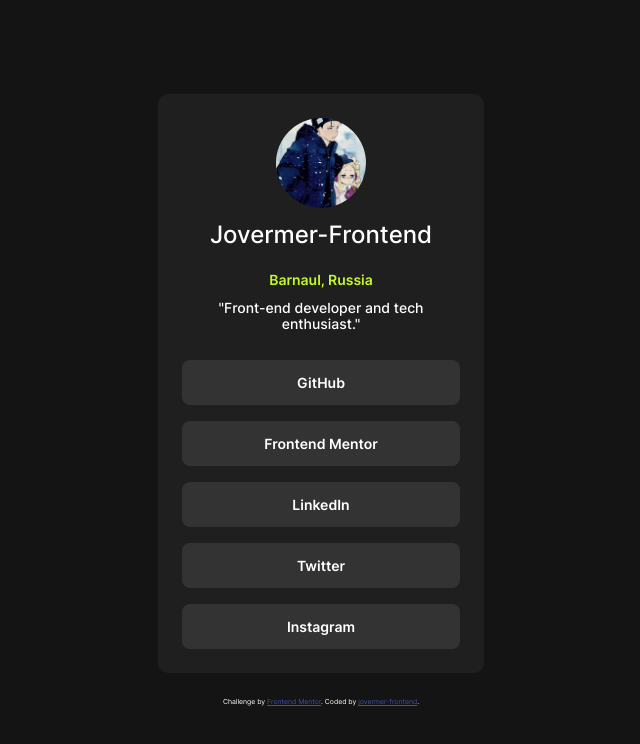
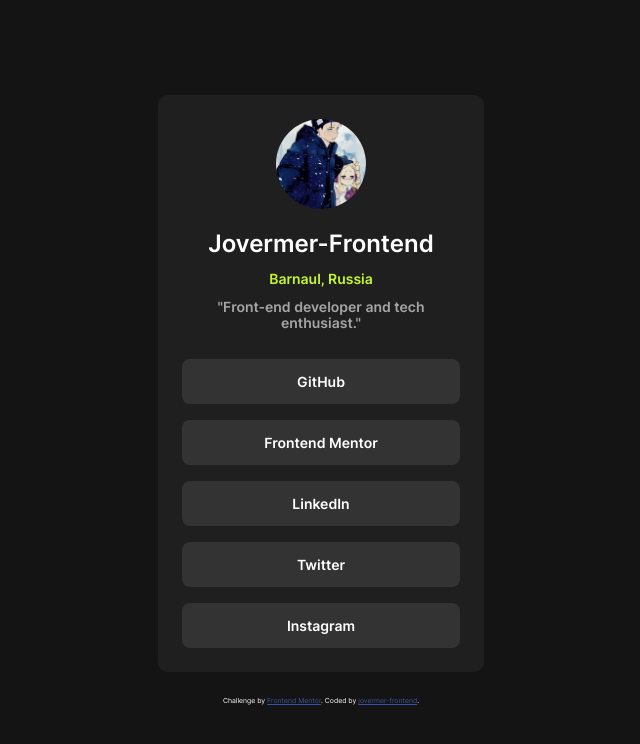
Before and after one commit to jovermer-frontend/social-links-profile-main, a plain HTML site: page index.html in a window 1280 px wide. Shown: the whole page, without its empty margins (319-959 px from the left). Drawn offline with Linux system fonts and the light colour scheme.

Commit message:
style: style(ui): update typography and layout positioning
- Changed the primary font family for better readability
- Adjusted the positions of main objects for improved layout alignment

```diff
--- a/style.css
+++ b/style.css
@@ -68,8 +68,8 @@
 .social-profile__title {
     color: var(--white);
     font-size: 2.4rem;
-    font-weight: 500;
-    margin-block-end: 1rem;
+    font-weight: 600;
+    margin-block-start: 0.8rem;
 }
 
 .social-profile__paragraph-color {
@@ -79,11 +79,11 @@
 }
 
 .social-profile__paragraph {
-    color: var(--white);
+    color: rgb(165, 165, 165);
     font-size: var(--size-300);
-    font-weight: 500;
+    font-weight: 600;
     line-height: 1.6rem;
-    margin-block-end: 0.8rem
+    margin-block-end: 0.8rem;
 }
 
 .social-profile__list {
```
